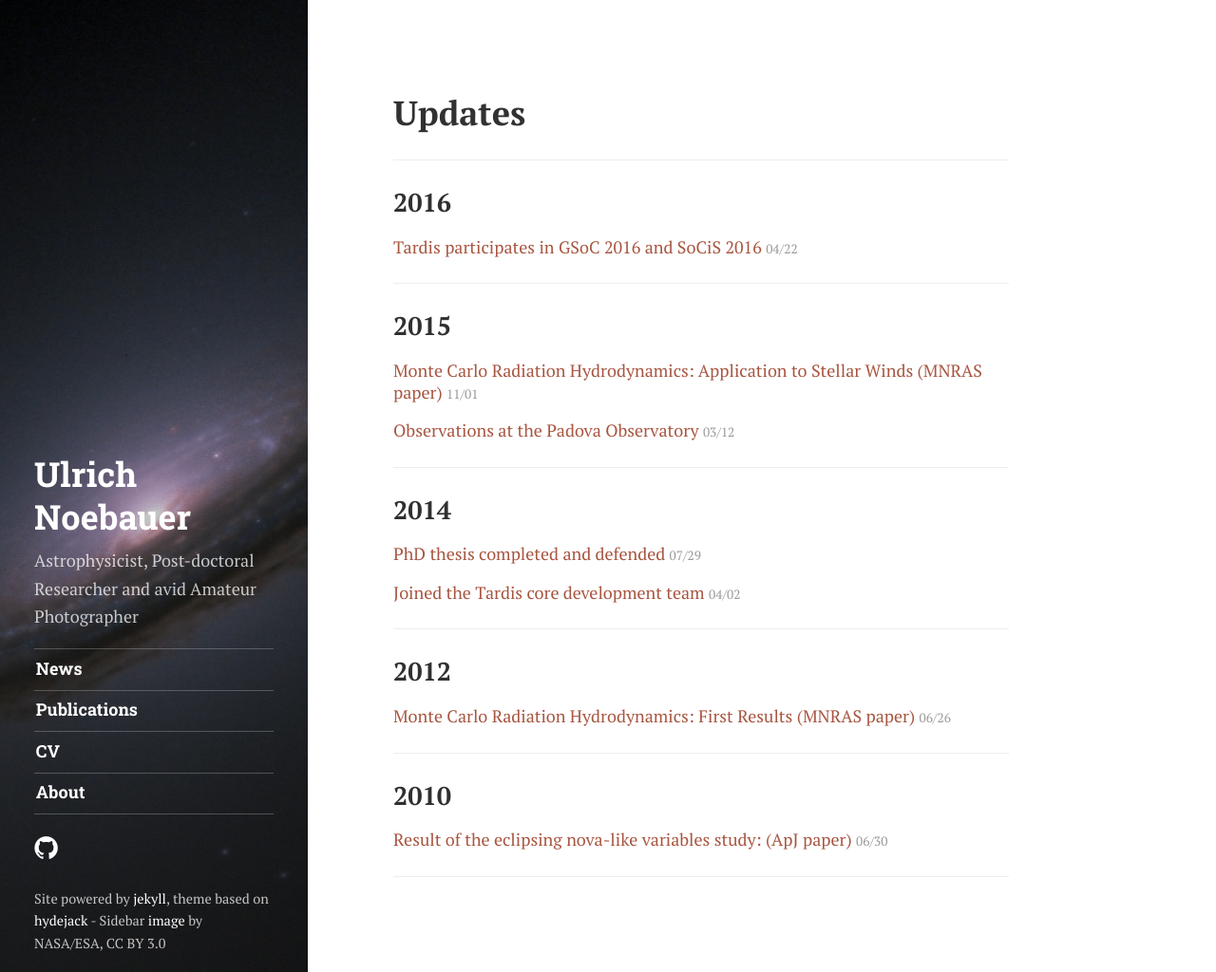
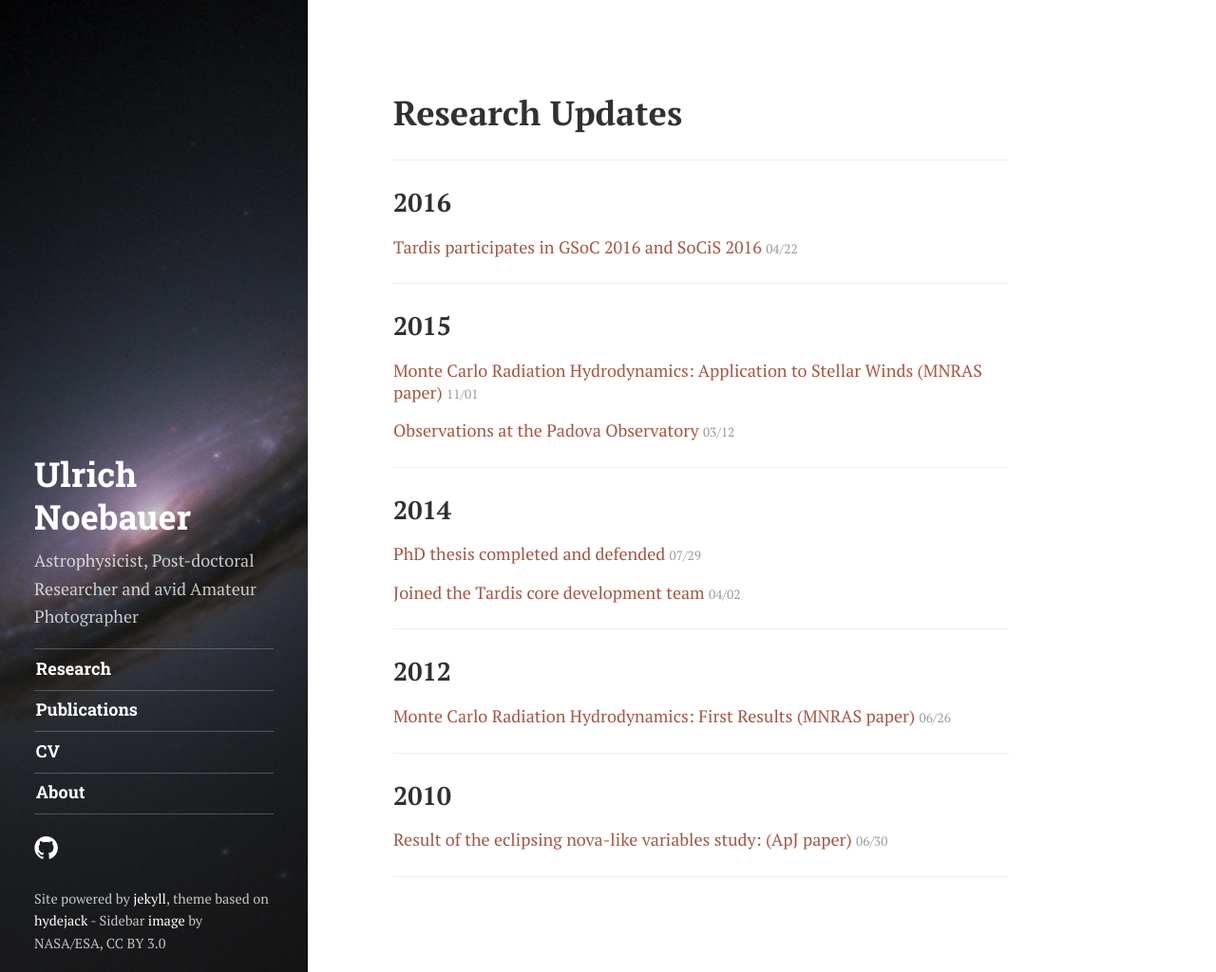
Before and after one commit to unoebauer/unoebauer.github.io, a Jekyll site: the page built from index.html, in a window 1280 px wide and 1024 px high. Shown: the whole window at 95% size. Built offline with Jekyll 4.4.1, drawn with Linux system fonts in a browser that asks for light colours; some web fonts are replaced.

Commit message:
Rename updates page

```diff
--- a/_includes/sidebar.html
+++ b/_includes/sidebar.html
@@ -28,7 +28,7 @@
     <nav class="sidebar-nav">
       <ul>
         <li>
-          <a class="sidebar-nav-item" href="{{ site.baseurl }}/">News</a>
+          <a class="sidebar-nav-item" href="{{ site.baseurl }}/">Research</a>
         </li>
         {% for tag_key in site.sidebar_tags %}
           {% assign tag = site.data.tags[tag_key] %}
--- a/index.html
+++ b/index.html
@@ -1,9 +1,9 @@
 ---
 layout: default
-title: Updates
+title: Research Updates
 ---
 
-<h1> Updates </h1>
+<h1> Research Updates </h1>
 <hr />
 
 {% for post in site.posts %}
```
